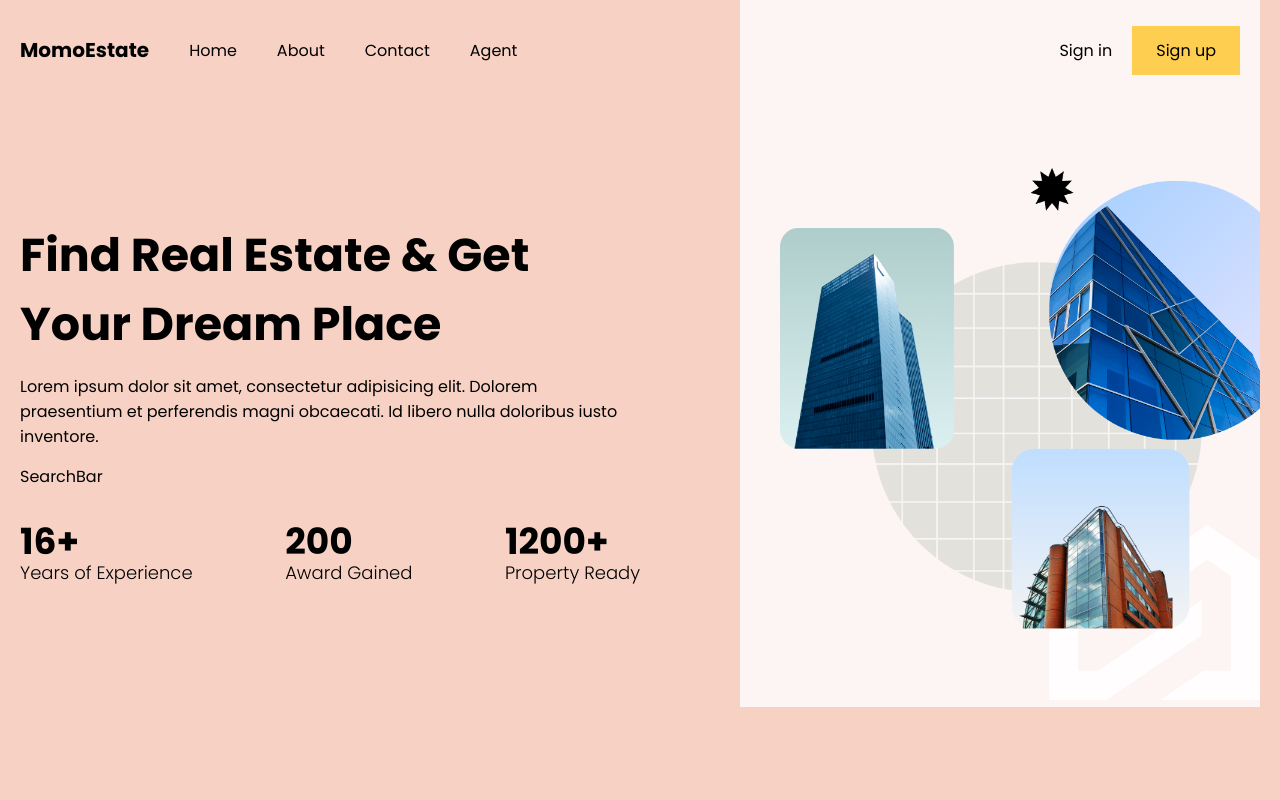
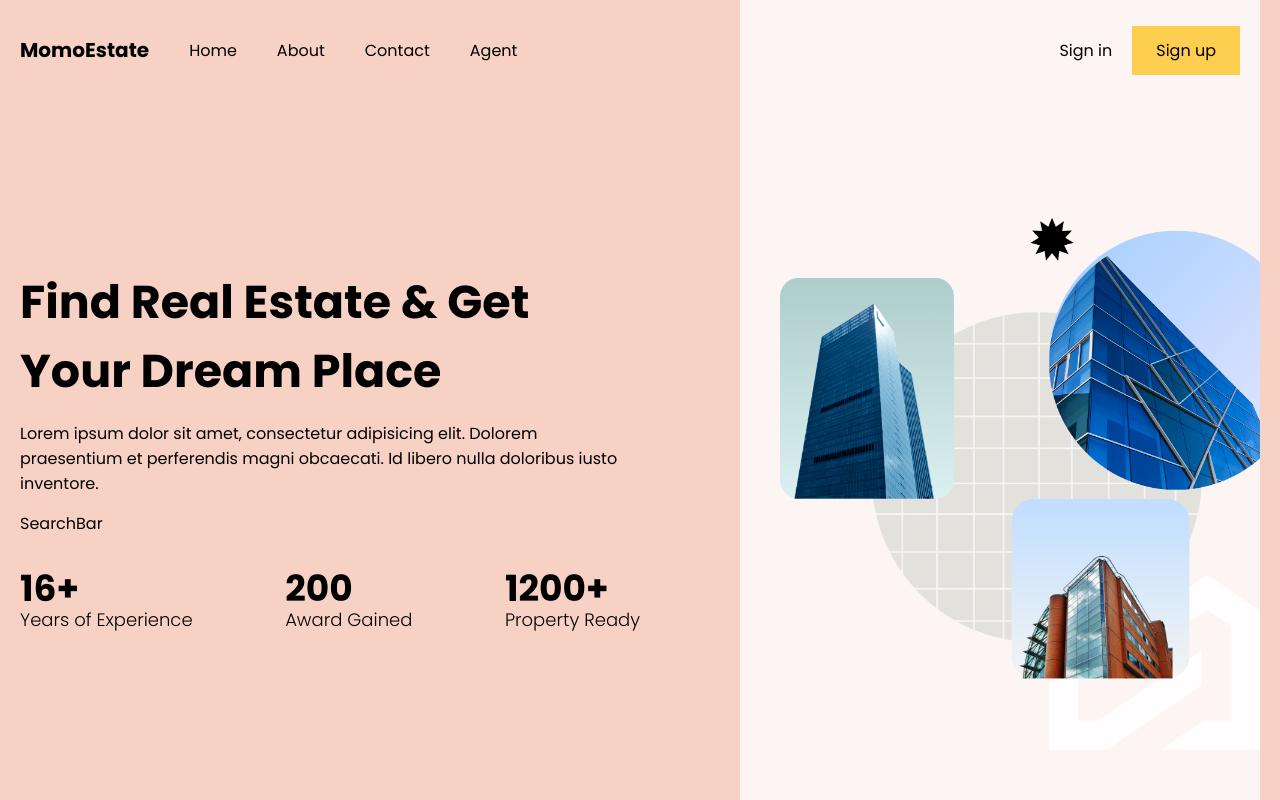
Before and after one commit to thynamoral/real-estate-website, a React (Vite) app in the folder packages/client/: page / in a window 1280 px wide. Built offline with nearby package versions, Linux system fonts and the light colour scheme.

Commit message:
adjust styles

```diff
--- a/packages/client/src/pages/homePage/HomePage.scss
+++ b/packages/client/src/pages/homePage/HomePage.scss
@@ -1,4 +1,5 @@
 .homePage {
+  height: 100%;
   display: flex;
 
   .textContainer {
@@ -40,6 +41,8 @@
 
   .imgContainer {
     flex: 2;
+    display: flex;
+    align-items: center;
     background-color: #fcf5f3;
     padding: 0 20px;
 
```
